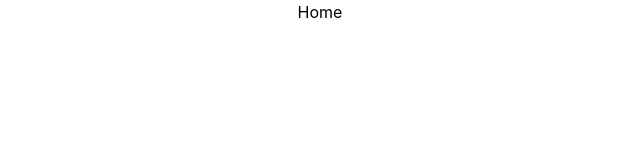
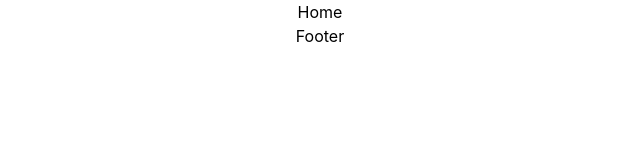
Before and after one commit to dbruner23/M6-MERN, a React (Create React App) app in the folder ui/: page / in a window 1280 px wide. Shown: the top 160 px of the page, without its empty margins (320-960 px from the left). Built offline with nearby package versions, Linux system fonts and the light colour scheme.

Commit message:
footer start

```diff
--- a/ui/src/components/Footer/Footer.tsx
+++ b/ui/src/components/Footer/Footer.tsx
@@ -0,0 +1,8 @@
+
+export const Footer = () => {
+    return (
+      <>
+        <div>Footer</div>
+      </>
+    );
+};
--- a/ui/src/pages/Home/Home.tsx
+++ b/ui/src/pages/Home/Home.tsx
@@ -1,9 +1,14 @@
 import React from 'react'
 import styles from './Home.module.css'
 
+import { Footer } from '../../components/Footer/Footer'
+
 const Home = () => {
   return (
-    <div>Home</div>
+    <>
+      <div>Home</div>
+      <Footer />
+    </>
   )
 }
 
```
Also changed, not shown: ui/src/components/Footer/Footer.modules.css (deleted).
